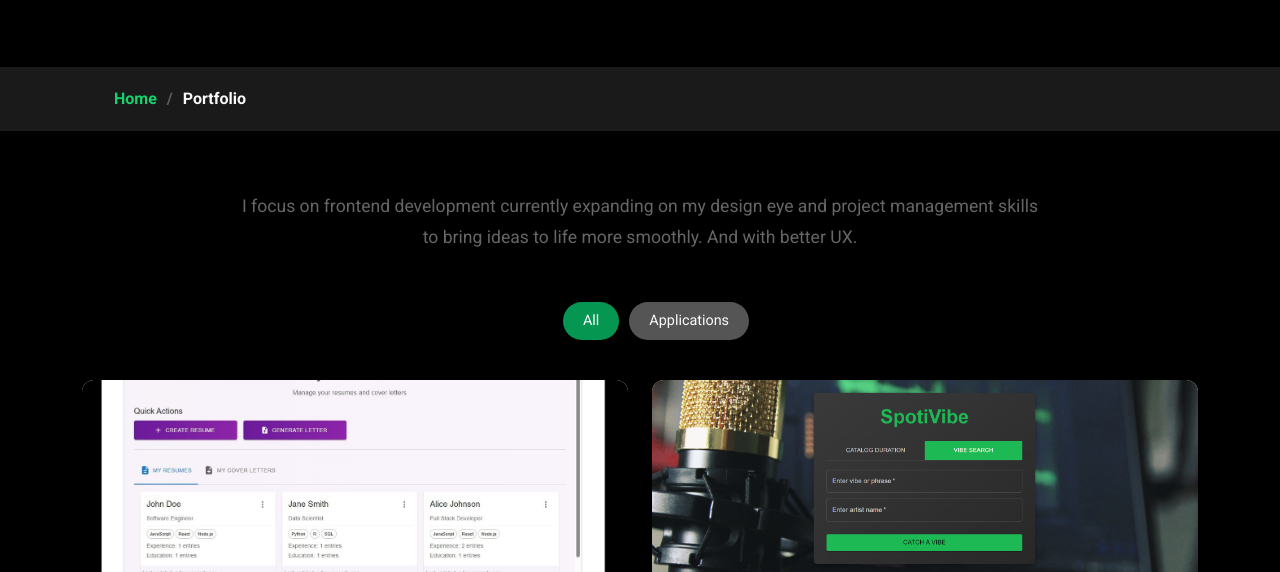
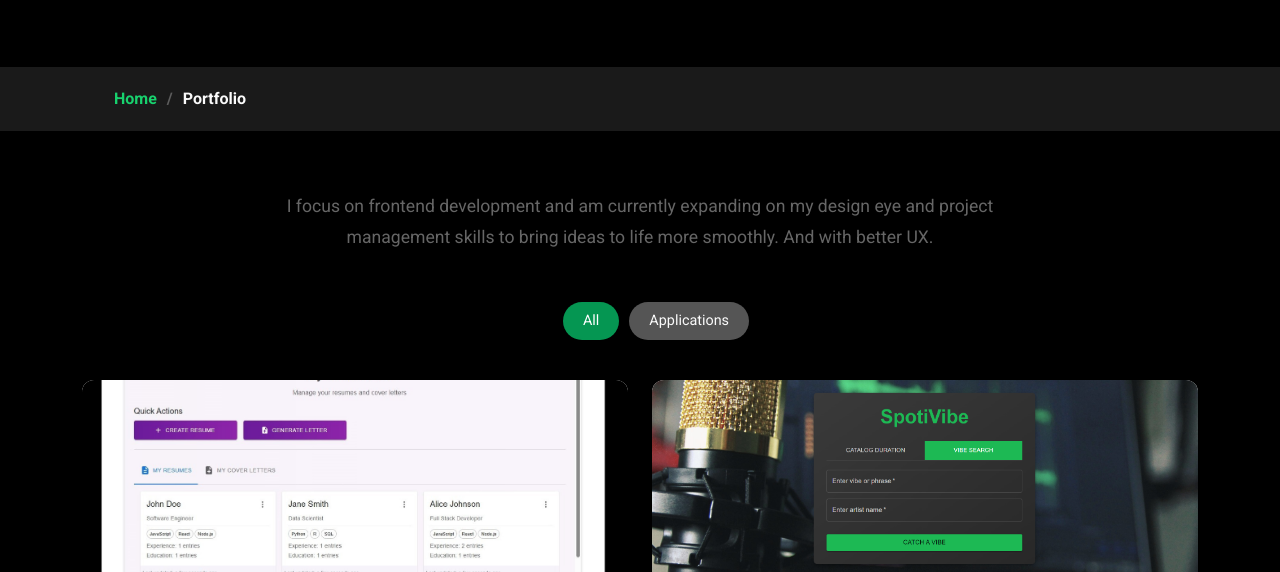
Before and after one commit to Pixelynx/TKStevens_Site, a plain HTML site: page portfolio.html in a window 1280 px wide. Shown: the part 228-800 px from the top of the page. Drawn offline with Linux system fonts and the light colour scheme.

Commit message:
just failing at english

```diff
--- a/portfolio.html
+++ b/portfolio.html
@@ -105,7 +105,7 @@
     <div class="row">
       <div class="col-lg-12 text-center mb-5">
         <p class="portfolio-intro">
-          I focus on frontend development currently expanding on my design eye and project management skills to bring ideas to life more smoothly. And with better UX.
+          I focus on frontend development and am currently expanding on my design eye and project management skills to bring ideas to life more smoothly. And with better UX.
         </p>
       </div>
     </div>
```
